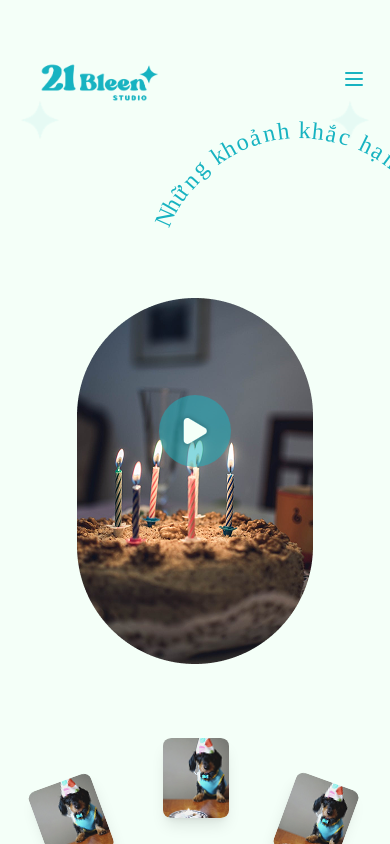
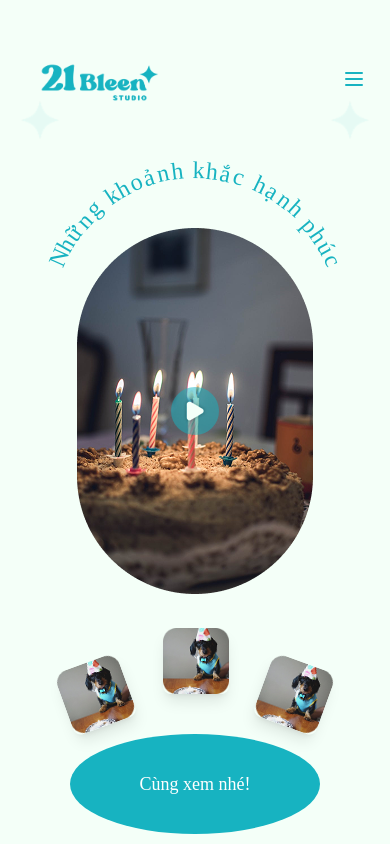
Before and after one commit to Tiendat2703/21BLEEN_NEW, a React (Vite) app: page /home in a window 390 px wide. Shown: the top 844 px of the page. Built offline with nearby package versions, Linux system fonts and the light colour scheme; a web font is replaced by a local one.

Commit message:
update frontend

```diff
--- a/src/components/HomeAfterUnlock.jsx
+++ b/src/components/HomeAfterUnlock.jsx
@@ -73,7 +73,7 @@ function HomeAfterUnlock() {
             {/* Oval curved text */}
             <div className="relative w-full h-full group">
               {/* Text Group - All letters with precise positioning */}
-              <div className="group-hover:scale-110 transition-transform duration-300" style={{width: '109%', height: '25%', position: 'relative', left: '105px', top: '30px', transform: 'scale(1.0)'}}>
+              <div className="group-hover:scale-110 transition-transform duration-300" style={{width: '100%', height: '25%', position: 'relative', left: '-1px', top: '70px', transform: 'scale(1)'}}>
                 <div style={{width: 13.99, height: 18.69, left: 0, top: 106.38, position: 'absolute', transform: 'rotate(-66deg)', transformOrigin: 'top left', color: '#17B3C1', fontSize: 24, fontFamily: 'Coiny', fontWeight: '400', wordWrap: 'break-word'}}>N</div>
                 <div style={{width: 11.16, height: 18.60, left: 7.97, top: 89.41, position: 'absolute', transform: 'rotate(-60deg)', transformOrigin: 'top left', color: '#17B3C1', fontSize: 24, fontFamily: 'Coiny', fontWeight: '400', wordWrap: 'break-word'}}>h</div>
                 <div style={{width: 14.99, height: 18.40, left: 16.06, top: 75.83, position: 'absolute', transform: 'rotate(-54deg)', transformOrigin: 'top left', color: '#17B3C1', fontSize: 24, fontFamily: 'Coiny', fontWeight: '400', wordWrap: 'break-word'}}>ữ</div>
@@ -108,15 +108,17 @@ function HomeAfterUnlock() {
 
            {/* Main Image with Play Button */}
           <div className="relative mb-6">
+            {/* Container for image and play button */}
+            <div className="relative w-full max-w-sm mx-auto">
               <img
                 src={mainImage}
                 alt="Birthday celebration"
                 className="w-full h-auto object-cover"
-              style={{ transform: 'scale(1) translateY(-80px)' }}
+                style={{ transform: 'scale(1) translateY(-150px)' }}
               />
-            {/* Play Button Overlay */}
+              {/* Play Button Overlay - Always centered */}
               <div className="absolute inset-0 flex items-center justify-center">
-              <button className="relative w-12 h-12 md:w-20 md:h-20s hover:scale-110 transition-transform" style={{ transform: 'translateY(-130px) scale(1.5)' }}>
+                <button className="relative w-12 h-20 md:w-20 md:h-20 hover:scale-110 transition-transform" style={{ transform: 'translateY(-150px)' }}>
                   {/* Background Ellipse */}
                   <img
                     src={ellipseIcon}
@@ -132,18 +134,19 @@ function HomeAfterUnlock() {
                 </button>
               </div>
             </div>
+          </div>
 
           {/* Thumbnail Gallery - Horizontal Layout */}
-          <div className="flex justify-center items-center gap-6 mb-10 px-8">
+          <div className="flex justify-center items-center gap-6 mb-10 px-8" style={{ transform: 'translateY(-110px)' }}>
             {/* Left Thumbnail */}
             <div
               className="relative cursor-pointer hover:scale-110 transition-all duration-300"
-              style={{ transform: 'rotate(-20deg) translateX(-36px)', transformOrigin: 'center' }}
+              style={{ transform: 'rotate(-20deg) translateX(-10px)', transformOrigin: 'center' }}
             >
               <img
                 src={thumb1}
                 alt="Thumbnail 1"
-                className="w-20 h-20 md:w-24 md:h-24 object-cover shadow-lg rounded-lg"
+                className="w-20 h-15 md:w-24 md:h-24 object-cover shadow-lg rounded-lg"
               />
             </div>
 
@@ -155,19 +158,19 @@ function HomeAfterUnlock() {
               <img
                 src={thumb2}
                 alt="Thumbnail 2"
-                className="w-20 h-20 md:w-24 md:h-24 object-cover shadow-lg rounded-lg"
+                className="w-20 h-19 md:w-24 md:h-24 object-cover shadow-lg rounded-lg"
               />
             </div>
 
             {/* Right Thumbnail */}
             <div
               className="relative cursor-pointer hover:scale-110 transition-all duration-300"
-              style={{ transform: 'rotate(20deg) translateX(33px)', transformOrigin: 'center' }}
+              style={{ transform: 'rotate(20deg) translateX(10px)', transformOrigin: 'center' }}
             >
               <img
                 src={thumb3}
                 alt="Thumbnail 3"
-                className="w-20 h-20 md:w-24 md:h-24 object-cover shadow-lg rounded-lg"
+                className="w-20 h-15 md:w-24 md:h-24 object-cover shadow-lg rounded-lg"
               />
             </div>
           </div>
@@ -176,7 +179,7 @@ function HomeAfterUnlock() {
           <button
             onClick={handleCtaClick}
             className="relative hover:scale-110 transition-transform"
-            style={{ transform: 'translateY(-20px)' }}
+            style={{ transform: 'translateY(-140px)' }}
           >
             {/* Button Frame */}
             <img
```
Lines whose indentation alone changed are shown as unchanged.
